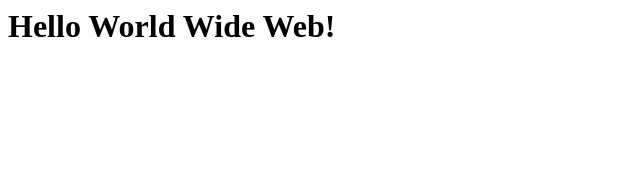
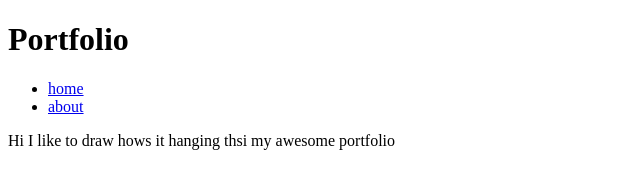
Before and after one commit to MMorgan-wl/final-alpha, a plain HTML site: page index.html in a window 1280 px wide. Shown: the whole page, without its empty margins (0-640 px from the left). Drawn offline with Linux system fonts and the light colour scheme.

Commit message:
( ◕ ◞ ◕ ) auto commit

```diff
--- a/index.html
+++ b/index.html
@@ -1 +1,21 @@
-<h1>Hello World Wide Web!</h1>
+<!DOCTYPE html>
+<html lang="en-ca">
+  <head>
+    <title> </title>
+  </head>
+
+  <style> </style>
+
+  <body>
+  <h1> Portfolio </h1>
+  <nav>
+    <ul>
+      <li><a href="/">home</a></li>
+      <li><a href="about.html">about</a></li>
+    </ul>
+    </nav>
+    <p>
+  Hi I like to draw hows it hanging thsi my awesome portfolio
+    </p>
+  </body>
+</html>
```
Also changed, not shown: about.html (added, +21 -0 lines).
